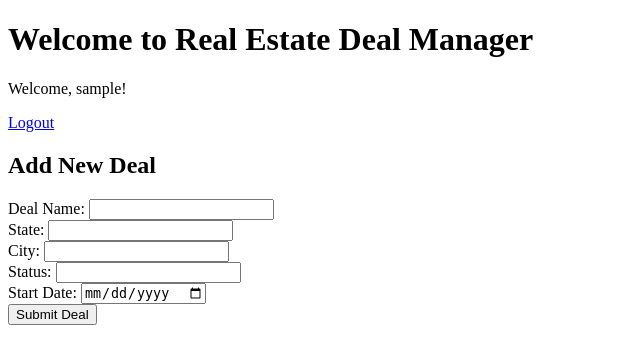
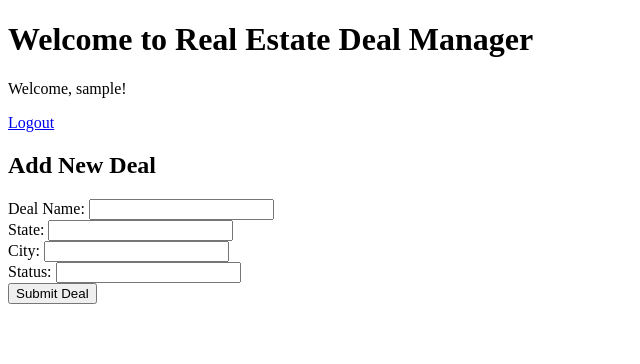
Before and after one commit to LionsrockCM/WildOakDealsApp, a Flask app: page / in a window 1280 px wide. Shown: the top 364 px of the page, without its empty margins (0-640 px from the left). Run offline with Flask 3, Linux system fonts and the light colour scheme; the visitor is signed in with stand-in values (Sample User, id 1).

Commit message:
Restored to '789a2cab96ed7555ddd43ea58d0defa7bc3947e4'
Replit-Restored-To:789a2cab96ed7555ddd43ea58d0defa7bc3947e4

```diff
--- a/main.py
+++ b/main.py
@@ -23,7 +23,6 @@ class Deal(db.Model):
     state = db.Column(db.String(50), nullable=False)
     city = db.Column(db.String(100), nullable=False)
     status = db.Column(db.String(50), nullable=False)
-    start_date = db.Column(db.Date, nullable=False, default=datetime.utcnow().date)
     user_id = db.Column(db.Integer, db.ForeignKey('user.id'), nullable=False)
 
 class File(db.Model):
@@ -70,7 +69,6 @@ def deals():
             state=data['state'],
             city=data['city'],
             status=data['status'],
-            start_date=datetime.strptime(data.get('start_date', datetime.utcnow().strftime('%Y-%m-%d')), '%Y-%m-%d').date(),
             user_id=current_user.id
         )
         db.session.add(new_deal)
--- a/templates/home.html
+++ b/templates/home.html
@@ -86,11 +86,6 @@
                 <input type="text" id="status" name="status" required>
                 <span class="error-message" id="status_error"></span>
             </div>
-            <div>
-                <label for="start_date">Start Date:</label>
-                <input type="date" id="start_date" name="start_date" required>
-                <span class="error-message" id="start_date_error"></span>
-            </div>
             <button type="submit">Submit Deal</button>
         </form>
 
```
